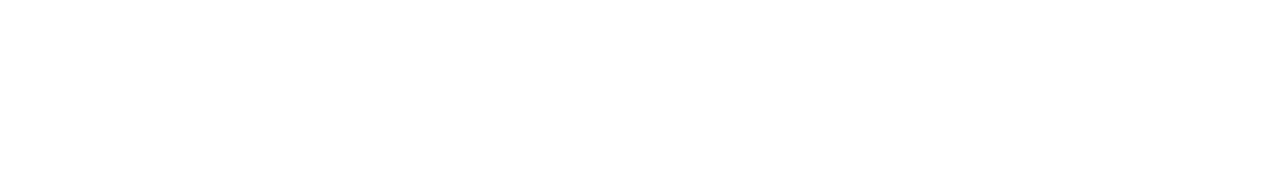
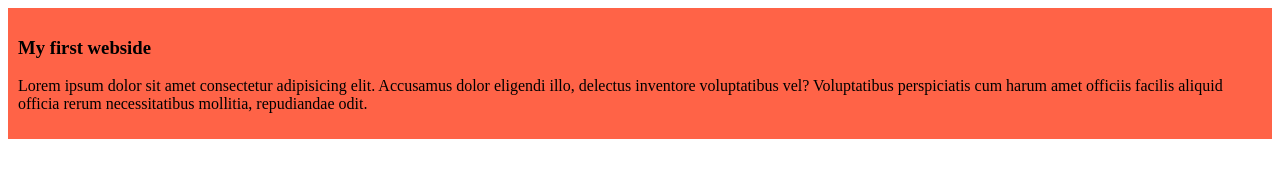
Before and after one commit to abdullahadel673/My-simple-webside, a plain HTML site: page index.html in a window 1280 px wide. Drawn offline with Linux system fonts and the light colour scheme.

Commit message:
simple webside

```diff
--- a/index.html
+++ b/index.html
@@ -5,10 +5,16 @@
     <meta charset="UTF-8">
     <meta name="viewport" content="width=device-width, initial-scale=1.0">
     <title>My simple webside</title>
+    <link rel="stylesheet" href="styles/blogs.css">
 </head>
 
 <body>
-
+    <div>
+        <h3>My first webside</h3>
+        <p>Lorem ipsum dolor sit amet consectetur adipisicing elit. Accusamus dolor eligendi illo, delectus inventore
+            voluptatibus vel? Voluptatibus perspiciatis cum harum amet officiis facilis aliquid officia rerum
+            necessitatibus mollitia, repudiandae odit.</p>
+    </div>
 </body>
 
 </html>
--- /dev/null
+++ b/styles/blogs.css
@@ -0,0 +1,4 @@
+div {
+    background-color: tomato;
+    padding: 10px;
+}
```
